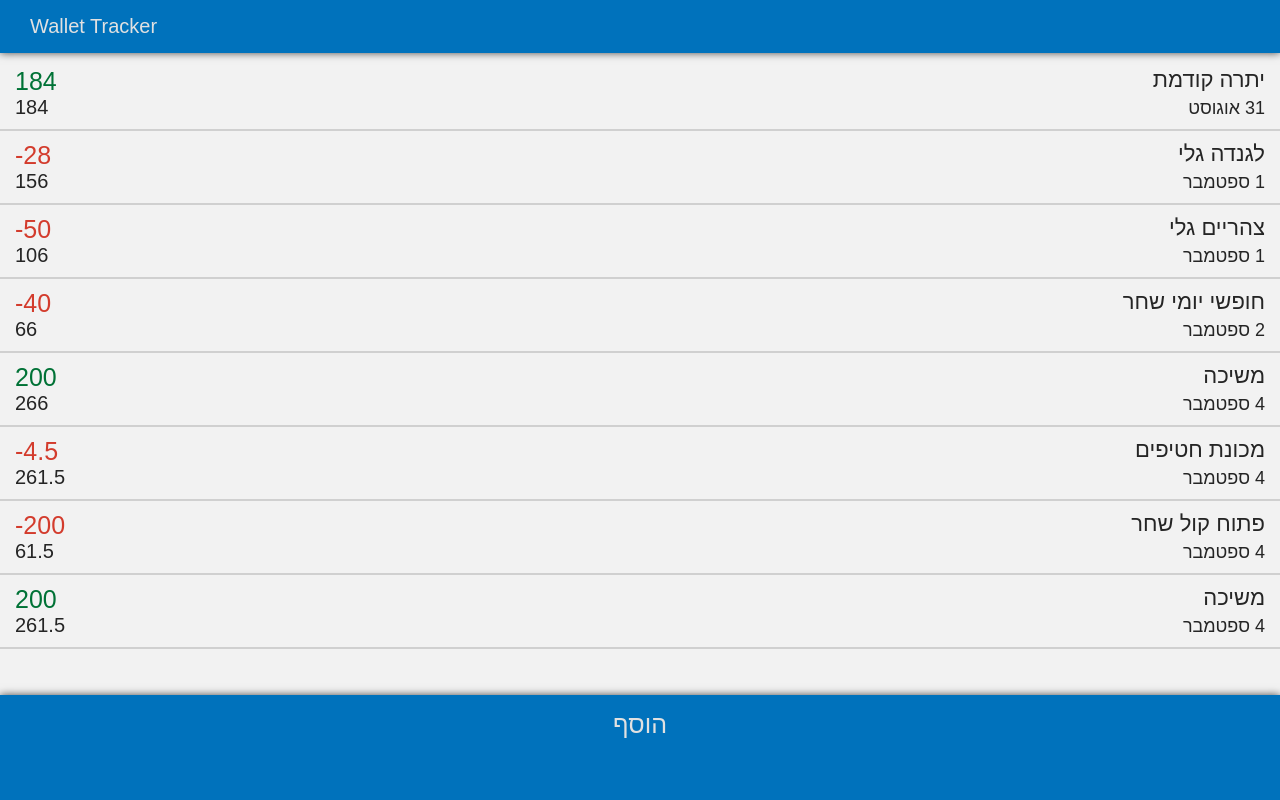
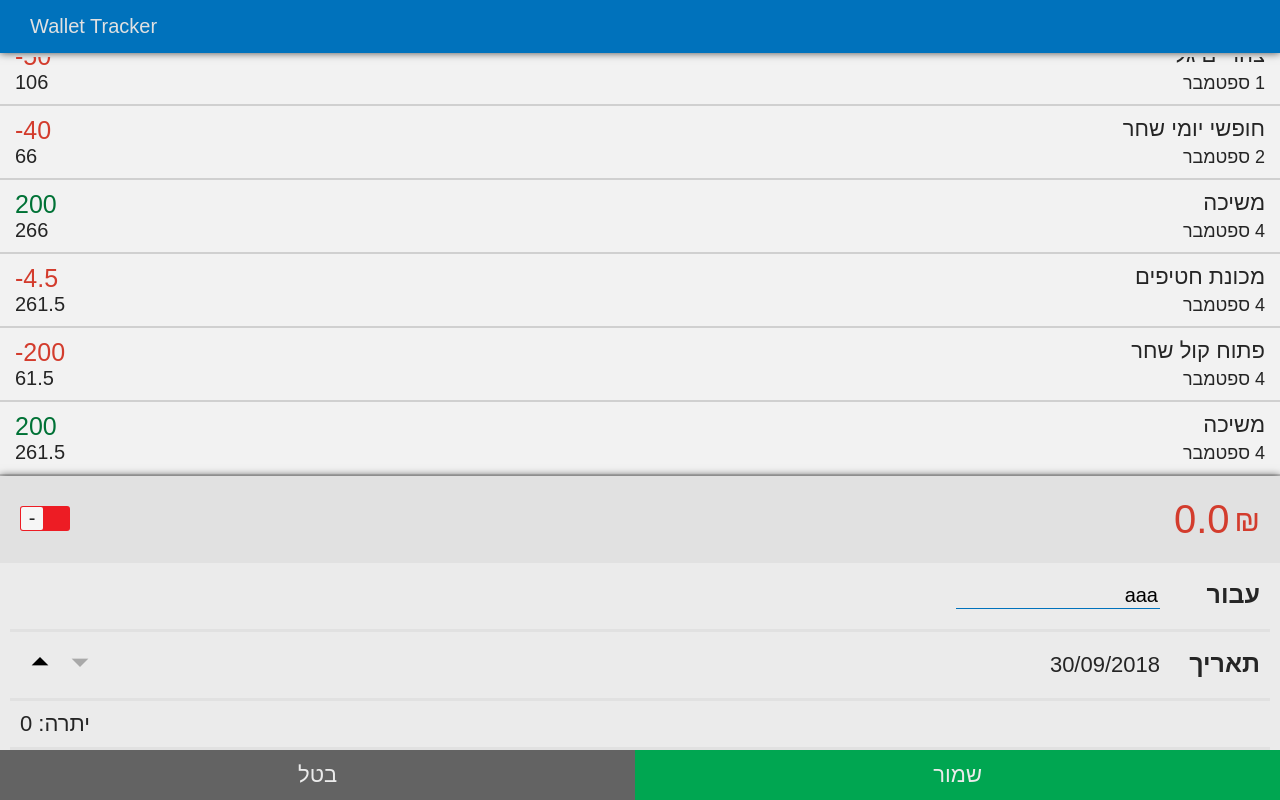
Before and after one commit to ranhs/wallet-tracker, an Angular app: page / in a window 1280 px wide. Built offline with nearby package versions, Linux system fonts and the light colour scheme.

Commit message:
Binding UI to data

```diff
--- a/src/app/app.component.html
+++ b/src/app/app.component.html
@@ -11,10 +11,10 @@
 
     <!--To do: wallet-action-->
     <!--Note only one of the two "add banner" and "walle-action" should be visible at the same time-->
-    <wallet-action *ngIf="false"></wallet-action> <!--remove display none to display wallat-action-->
+    <wallet-action *ngIf="true"></wallet-action> <!--remove display none to display wallat-action-->
 
     <!--Add new button-->
-    <a id="add" class="banner" href="/new" *ngIf="true"> <!--put here dispaly: none, before dispalying the "wallet-action" part.-->
+    <a id="add" class="banner" href="/new" *ngIf="false"> <!--put here dispaly: none, before dispalying the "wallet-action" part.-->
     הוסף
     </a>
 </div>
--- a/src/app/currencyInput/currency-input.component.html
+++ b/src/app/currencyInput/currency-input.component.html
@@ -1,4 +1,17 @@
-<div dir="ltr">
+<!-- <div dir="ltr">
    <td class="sign" (click)="onSignClicked()"><span [class] = "(minus)?'minus':'plus'">{{sign}}</span></td>
    <td class="number"><input [class] = "(minus)?'minus':'plus'" [(ngModel)]="value" (keypress)="onKeyPress($event)"></td>
+</div> -->
+
+<div id="value-input" [class.positive] = "!minus">
+    <div class="switch" (click)="onSignClicked()">
+        <div class="switch-front">
+            <span class="positive-text">+</span>
+            <span class="negetive-text">-</span>
+        </div>
+    </div>
+    <div>
+        <span id="currency-symbol" style="padding-top: 8px; margin-left: 3px;">&#8362; <!--Sheqel sign--></span>
+        <input type="number" placeholder="0.0" [(ngModel)]="value" (keypress)="onKeyPress($event)">
+    </div>
 </div>
--- a/src/app/currencyInput/currency-input.component.scss
+++ b/src/app/currencyInput/currency-input.component.scss
@@ -1,32 +1,75 @@
-div {
-    width: 100%;
-}
+#value-input{
+    background-color: #e1e1e1;
+    display: grid;
+    grid-template-columns: 105px auto;
+    padding: 20px;
 
-input {
-    text-align: right;
-    font-size: 100%;
-    width: 100%;
-}
+    input{
+        text-align: right;
+        direction: rtl;
+        float:right;
 
+        font-size: 40px;
+        max-width: 180px;
+        border: none;
+        background-color: transparent;
 
-td {
-    cursor: pointer;
-}
+        color: #0072bc; //cursor color
+        text-shadow: 0px 0px 0px #d33c2d; //text-color
+        -webkit-text-fill-color: transparent;
+    }
+    input:focus{
+        outline-width: 0;
+    }
+    #currency-symbol{
+        float:right;
+        color: #d33c2d;
+        font-size: 30px;
+    }
 
-.sign {
-    width: 40px;
-}
+    .switch {
+        display: inline-block;
+        width: 50px;
+        height: 25px;
+        border-radius: 3px;
+        background-color: rgb(237, 28, 36);
+        margin: 10px 0;
 
-.number {
-    width: 100%;
-}
+        .switch-front{
+            display: inline-block;
+            width: 22px;
+            height: 23px;
+            margin: 1px;
+            border-radius: 2px;
+            background-color: rgb(246, 246, 246);
+            text-align: center;
+        }
 
-.minus {
-    color: green;
+        .positive-text{
+            display: none;
+        }
+    }
 
 }
+#value-input.positive{
+    input{
+        text-shadow: 0px 0px 0px rgb(0, 114, 54); //text-color
+    }
+    #currency-symbol{
+        color: rgb(0, 114, 54);
+    }
+    .switch{
+        background-color: rgb(0, 114, 54);
 
-.plus {
-    color: blue;
+        .switch-front{
+            float: right;
+        }
 
+        .negetive-text{
+            display: none;
+        }
+        .positive-text{
+            display: inline-block;
+        }
+    }
 }
--- a/src/app/currencyInput/currency-input.component.ts
+++ b/src/app/currencyInput/currency-input.component.ts
@@ -19,6 +19,7 @@ export class CurrencyInputComponent implements ControlValueAccessor {
     private _value : string = "";
     public minus : boolean = true;
 
+    //property "value"
     public get value() : string {
         return this._value;
     }
--- a/src/app/date-editor/date-editor.component.html
+++ b/src/app/date-editor/date-editor.component.html
@@ -1,7 +1,15 @@
-<div dir="ltr">
+<!-- <div dir="ltr">
   <span >{{dateStr}}</span>
   <div class="date-buttons">
       <button [disabled]="!upEnabled" (click)="upClicked()">▲</button>
       <button [disabled]="!downEnabled" (click)="downClicked()">▼</button>
   </div>
+</div> -->
+
+<div style="font-size: 22px">
+    {{dateStr}}
+    <div style="float: left; margin: -10px 0;">
+        <button [disabled]="!upEnabled" (click)="upClicked()"><i class="material-icons">arrow_drop_up</i></button>
+        <button [disabled]="!downEnabled" (click)="downClicked()"><i class="material-icons">arrow_drop_down</i></button>
+    </div>
 </div>
--- a/src/app/date-editor/date-editor.component.scss
+++ b/src/app/date-editor/date-editor.component.scss
@@ -1,9 +1,15 @@
-.date-buttons {
+button{
+    background-color: transparent;
+    border: none;
+    margin: 0;
+    padding: 0;
+    border-radius: 50%;
     float: left;
+    i{
+        font-size: 40px;
+    }
 }
-span {
-    text-align: right;
+button:focus{
+    outline-width: 0;
+    background-color: rgba(0, 0, 0, 0.1);
 }
-button {
-    font-size: 70%;
-}
--- a/src/app/date-editor/date-editor.component.ts
+++ b/src/app/date-editor/date-editor.component.ts
@@ -10,7 +10,7 @@ export const DATE_EDIT_CONTROL_VALUE_ACCESSOR: any = {
 };
 
 @Component({
-  selector: 'app-date-editor',
+  selector: 'date-editor',
   templateUrl: './date-editor.component.html',
   styleUrls: ['./date-editor.component.scss'],
   providers: [DATE_EDIT_CONTROL_VALUE_ACCESSOR]
--- a/src/app/walletAction/wallet-action.component.html
+++ b/src/app/walletAction/wallet-action.component.html
@@ -26,41 +26,25 @@
 </table> -->
 
 <div id="wallet-action">
-    <div id="value-input" [class.positive] = "true">
-        <div class="switch" >
-            <div class="switch-front">
-                <span class="positive-text">+</span>
-                <span class="negetive-text">-</span>
-            </div>
-        </div>
-        <div>
-            <span id="currency-symbol" style="padding-top: 8px; margin-left: 3px;">&#8362; <!--Sheqel sign--></span>
-            <input type="number" placeholder="0.0">
 
-        </div>
-    </div>
+    <currency-input [(ngModel)]="valueChange"></currency-input>
+
     <div class="row">
         <div class="label">
             עבור
         </div>
         <div>
-            <input type="text" placeholder="על מה שולם?" style="max-width: 200px;">
+            <input [(ngModel)]="description" type="text" placeholder="על מה שולם?" style="max-width: 200px;">
         </div>
     </div>
     <div class="row">
         <div class="label">
             תאריך
         </div>
-        <div style="font-size: 22px">
-            1 ספט 2018
-            <div style="float: left; margin: -10px 0;">
-                <button><i class="material-icons">arrow_drop_up</i></button>
-                <button><i class="material-icons">arrow_drop_down</i></button>
-            </div>
-        </div>
+       <date-editor [(ngModel)]="date" [min]="minDate" [max]="maxDate"></date-editor>
     </div>
     <div class="row" style="padding-top: 10px; padding-bottom: 10px;">
-        <span style="grid-column-start: 2; text-align: left; font-size: 22px">יתרה: 123</span>
+        <span style="grid-column-start: 2; text-align: left; font-size: 22px">יתרה: {{total}}</span>
     </div>
 
     <div id="buttons">
--- a/src/app/walletAction/wallet-action.component.scss
+++ b/src/app/walletAction/wallet-action.component.scss
@@ -2,81 +2,7 @@
     background-color: #ebebeb;
     box-shadow: rgba(0, 0, 0, 0.7) 0px 0px 8px;
 
-    #value-input{
-        background-color: #e1e1e1;
-        display: grid;
-        grid-template-columns: 105px auto;
-        padding: 20px;
 
-        input{
-            text-align: right;
-            direction: rtl;
-            float:right;
-
-            font-size: 40px;
-            max-width: 180px;
-            border: none;
-            background-color: transparent;
-
-            color: #0072bc; //cursor color
-            text-shadow: 0px 0px 0px #d33c2d; //text-color
-            -webkit-text-fill-color: transparent;
-        }
-        input:focus{
-            outline-width: 0;
-        }
-        #currency-symbol{
-            float:right;
-            color: #d33c2d;
-            font-size: 30px;
-        }
-
-        .switch {
-            display: inline-block;
-            width: 50px;
-            height: 25px;
-            border-radius: 3px;
-            background-color: rgb(237, 28, 36);
-            margin: 10px 0;
-
-            .switch-front{
-                display: inline-block;
-                width: 22px;
-                height: 23px;
-                margin: 1px;
-                border-radius: 2px;
-                background-color: rgb(246, 246, 246);
-                text-align: center;
-            }
-
-            .positive-text{
-                display: none;
-            }
-        }
-
-    }
-    #value-input.positive{
-        input{
-            text-shadow: 0px 0px 0px rgb(0, 114, 54); //text-color
-        }
-        #currency-symbol{
-            color: rgb(0, 114, 54);
-        }
-        .switch{
-            background-color: rgb(0, 114, 54);
-
-            .switch-front{
-                float: right;
-            }
-
-            .negetive-text{
-                display: none;
-            }
-            .positive-text{
-                display: inline-block;
-            }
-        }
-    }
 
     .row{
         display: grid;
@@ -93,21 +19,7 @@
             margin-top: -3px;
         }
 
-        button{
-            background-color: transparent;
-            border: none;
-            margin: 0;
-            padding: 0;
-            border-radius: 50%;
-            float: left;
-            i{
-                font-size: 40px;
-            }
-        }
-        button:focus{
-            outline-width: 0;
-            background-color: rgba(0, 0, 0, 0.1);
-        }
+
     }
 
     #buttons{
--- a/src/app/walletAction/wallet-action.component.ts
+++ b/src/app/walletAction/wallet-action.component.ts
@@ -12,6 +12,8 @@ export class WalletActionComponent {
     public maxDate: Date;
     public date : Date;
     public valueChange : number = 0;
+    public total : number = 0;
+
     constructor() {
         var now : number = Date.now();
         var today : Date = new Date( now - now % DAY );
```
